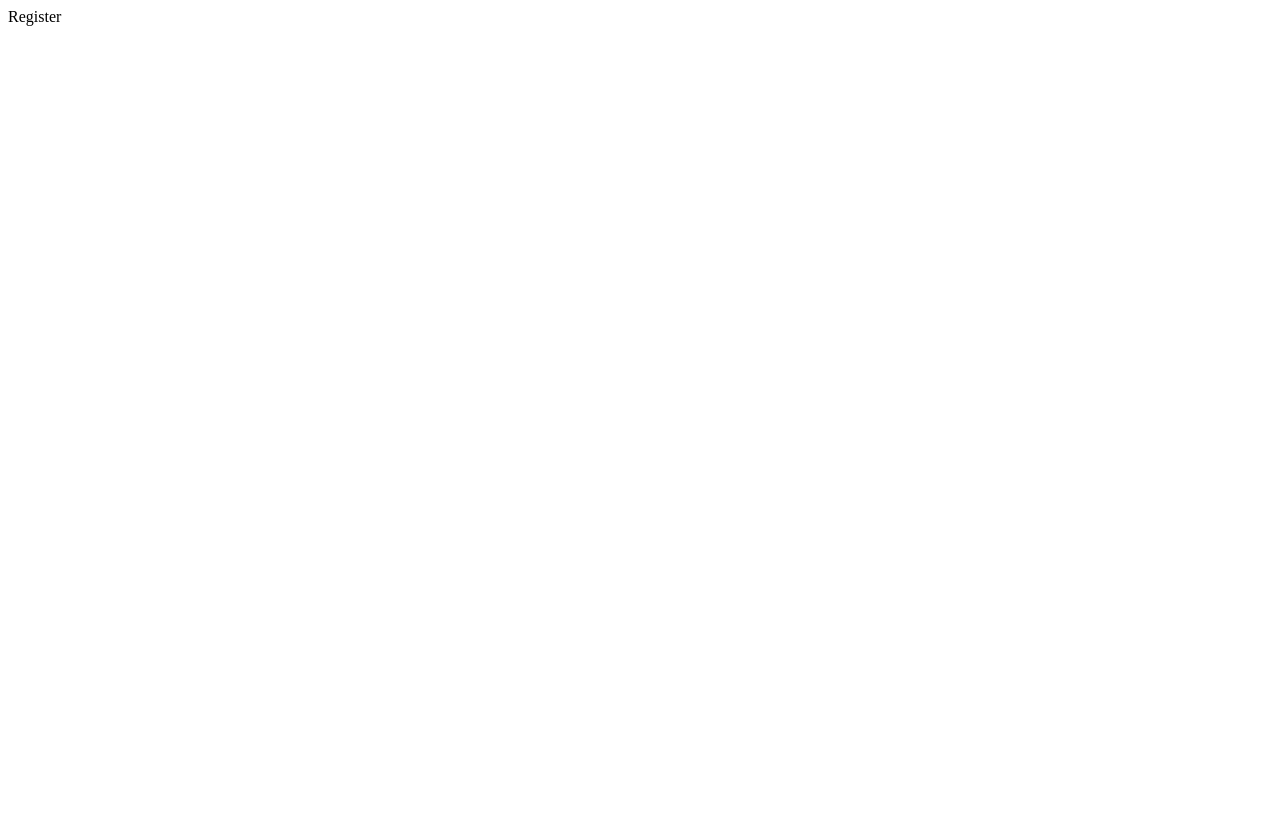
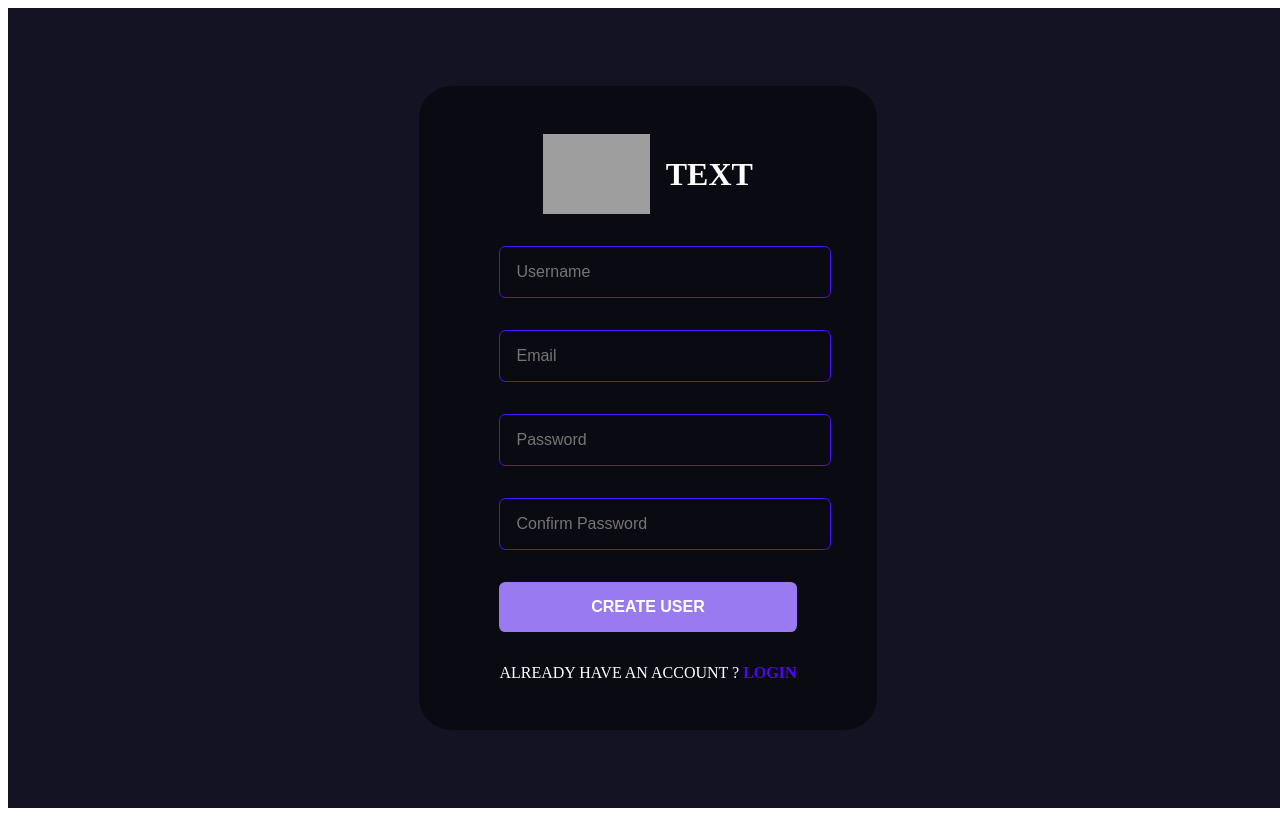
Before and after one commit to StephCambria/msg-app, a React (Create React App) app in the folder public/msg-app/: page /register in a window 1280 px wide. Built offline with nearby package versions, Linux system fonts and the light colour scheme; grey boxes are pictures that could not be loaded.

Commit message:
first jsx

```diff
--- a/public/msg-app/src/pages/Register.jsx
+++ b/public/msg-app/src/pages/Register.jsx
@@ -1,9 +1,176 @@
-import React from 'react'
+import React, { useState, useEffect } from "react";
+import styled from "styled-components";
+import { Link } from "react-router-dom";
+import Logo from "../assets/logo.svg";
+import { ToastContainer, toast } from "react-toastify";
+import "react-toastify/dist/ReactToastify.css";
+import axios from "axios";
+import { registerRoute } from "../utils/APIRoutes";
 
 function Register() {
+  const toastOptions = {
+    position: "bottom-right",
+    autoClose: 8000,
+    pauseOnHover: true,
+    draggable: true,
+    theme: "dark",
+  };
+  const [values, setValues] = useState({
+    username: "",
+    email: "",
+    password: "",
+    confirmPassword: "",
+  });
+
+  const handleValidation = () => {
+    const { password, confirmPassword, username, email } = values;
+    if (password !== confirmPassword) {
+      console.log("validate", toast);
+      toast.error("Passwords do not match", toastOptions);
+      return false;
+    } else if (username.length < 3) {
+      toast.error("Username should be more than 3 characters", toastOptions);
+      return false;
+    } else if (password.length < 8) {
+      toast.error("Password must be at least 8 characters", toastOptions);
+      return false;
+    } else if (email === "") {
+      toast.error("Please enter an email", toastOptions);
+      return false;
+    }
+    return true;
+  };
+
+  const handleSubmit = async (event) => {
+    event.preventDefault();
+    if (handleValidation()) {
+      const { password, confirmPassword, username, email } = values;
+      const { data } = await axios.post(registerRoute, {
+        username,
+        email,
+        password,
+      })
+    }
+  };
+
+  const handleChange = (event) => {
+    setValues({ ...values, [event.target.name]: event.target.value });
+  };
+
   return (
-    <div>Register</div>
-  )
+    <>
+      <FormContainer>
+        <form onSubmit={(event) => handleSubmit(event)}>
+          <div className="brand">
+            <img src={Logo} alt="Logo" />
+            <h1>text</h1>
+          </div>
+          <input
+            type="text"
+            placeholder="Username"
+            name="username"
+            onChange={(e) => handleChange(e)}
+          />
+          <input
+            type="email"
+            placeholder="Email"
+            name="email"
+            onChange={(e) => handleChange(e)}
+          />
+          <input
+            type="password"
+            placeholder="Password"
+            name="password"
+            onChange={(e) => handleChange(e)}
+          />
+          <input
+            type="password"
+            placeholder="Confirm Password"
+            name="confirmPassword"
+            onChange={(e) => handleChange(e)}
+          />
+          <button type="submit">Create User</button>
+          <span>
+            Already have an account ? <Link to="/login">Login</Link>
+          </span>
+        </form>
+      </FormContainer>
+      <ToastContainer />
+    </>
+  );
 }
 
-export default Register
+const FormContainer = styled.div`
+  height: 100vh;
+  width: 100vw;
+  display: flex;
+  flex-direction: column;
+  justify-content: center;
+  gap: 1rem;
+  align-items: center;
+  background-color: #131324;
+  .brand {
+    display: flex;
+    align-items: center;
+    gap: 1rem;
+    justify-content: center;
+    img {
+      height: 5rem;
+    }
+    h1 {
+      color: white;
+      text-transform: uppercase;
+    }
+  }
+
+  form {
+    display: flex;
+    flex-direction: column;
+    gap: 2rem;
+    background-color: #00000076;
+    border-radius: 2rem;
+    padding: 3rem 5rem;
+  }
+
+  input {
+    background-color: transparent;
+    padding: 1rem;
+    border: 0.1rem solid #4e0eff;
+    border-radius: 0.4rem;
+    color: white;
+    width: 100%;
+    font-size: 1rem;
+    &:focus {
+      border: 0.1rem solid #997af0;
+      outline: none;
+    }
+  }
+
+  button {
+    background-color: #997af0;
+    color: white;
+    padding: 1rem 2rem;
+    border: none;
+    font-weight: bold;
+    cursor: pointer;
+    border-radius: 0.4rem;
+    font-size: 1rem;
+    text-transform: uppercase;
+    transition: 0.2s ease-in-out;
+    &:hover {
+      background-color: #4e0eff;
+    }
+  }
+
+  span {
+    color: white;
+    text-transform: uppercase;
+    a {
+      color: #4e03ff;
+      text-decoration: none;
+      font-weight: bold;
+    }
+  }
+`;
+
+export default Register;
```
